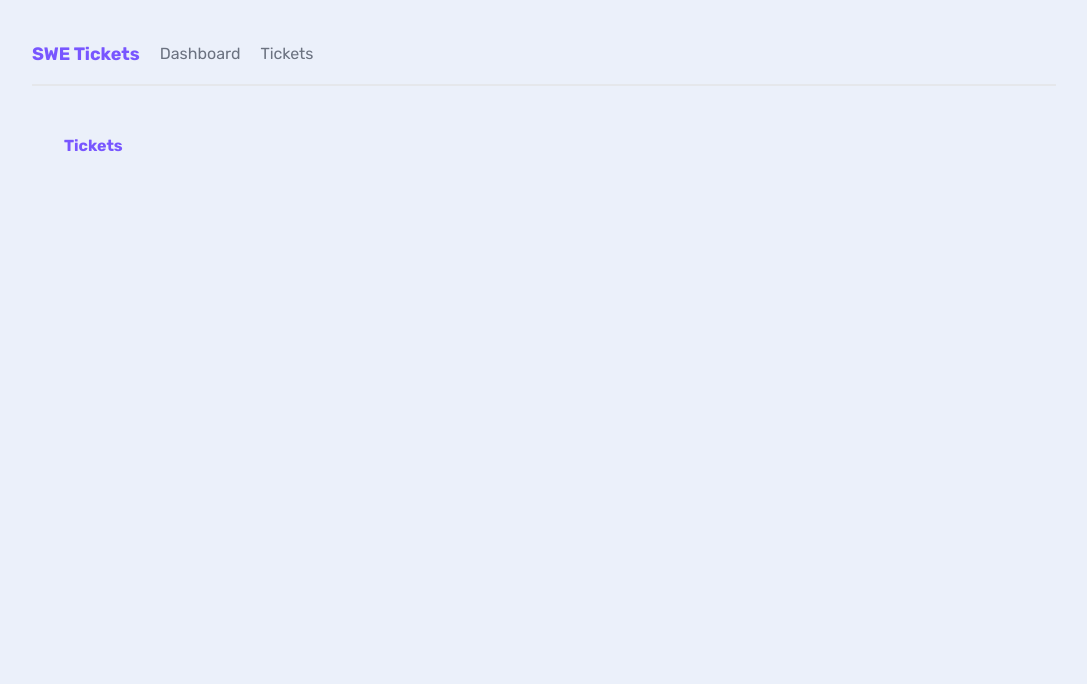
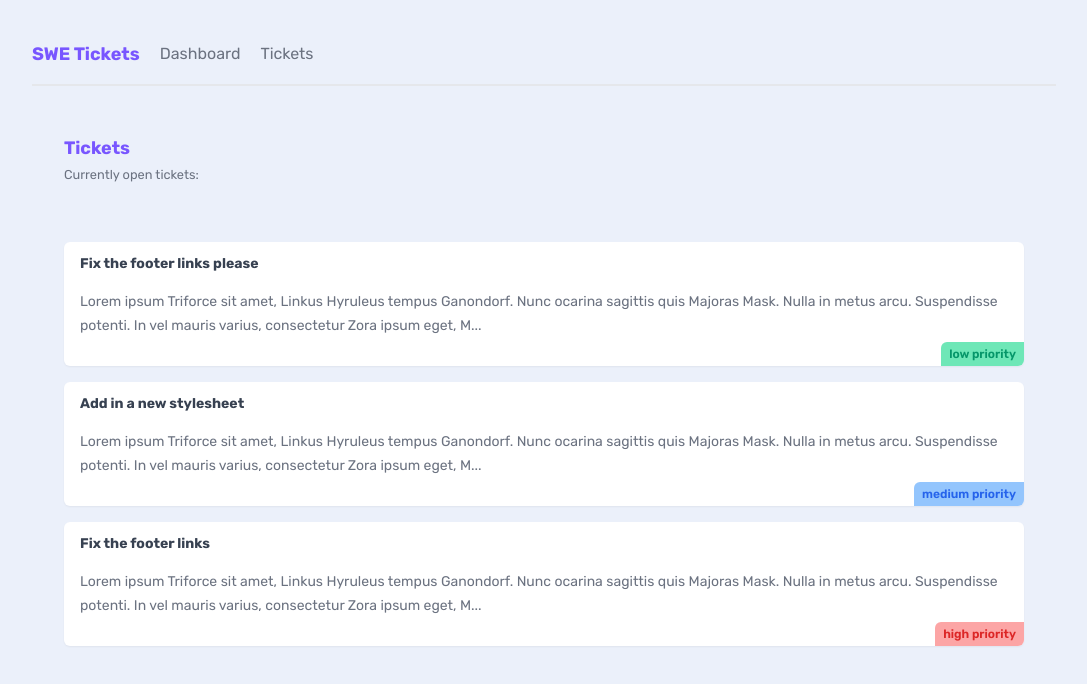
Before and after one commit to bryantjandra/swe_tickets, a Next.js app: page /tickets in a window 1280 px wide. Shown: the top 684 px of the page, without its empty margins (96-1183 px from the left). Built offline with nearby package versions, Linux system fonts and the light colour scheme; data requests are answered from the project's data file.

Commit message:
add fetch ticket feature

```diff
--- /dev/null
+++ b/app/tickets/TicketList.jsx
@@ -0,0 +1,28 @@
+async function getTickets() {
+  const response = await fetch("http://localhost:4000/tickets");
+  return response.json();
+}
+
+async function TicketList() {
+  const tickets = await getTickets();
+
+  return (
+    <>
+      {tickets.map((ticket) => (
+        <div key={ticket.id} className="card my-5">
+          <h3>{ticket.title}</h3>
+          <p>{ticket.body.slice(0, 200)}...</p>
+          <div className={`pill ${ticket.priority}`}>
+            {ticket.priority} priority
+          </div>
+        </div>
+      ))}
+
+      {tickets.length === 0 && (
+        <p className="text-center">There are no open tickets!</p>
+      )}
+    </>
+  );
+}
+
+export default TicketList;
--- a/app/tickets/page.jsx
+++ b/app/tickets/page.jsx
@@ -1,7 +1,18 @@
+import TicketList from "./TicketList";
+
 function Tickets() {
   return (
     <main>
-      <h2>Tickets</h2>
+      <nav>
+        <div>
+          <h2>Tickets</h2>
+          <p>
+            <small>Currently open tickets:</small>
+          </p>
+        </div>
+      </nav>
+
+      <TicketList />
     </main>
   );
 }
--- /dev/null
+++ b/data/db.json
@@ -0,0 +1,25 @@
+{
+  "tickets": [
+    {
+      "id": "1",
+      "title": "Fix the footer links please",
+      "body": "Lorem ipsum Triforce sit amet, Linkus Hyruleus tempus Ganondorf. Nunc ocarina sagittis quis Majoras Mask. Nulla in metus arcu. Suspendisse potenti. In vel mauris varius, consectetur Zora ipsum eget, Master Sword porttitor urna. Fusce elementum urna elit, eget eleifend velit consectetur eget. Integer vel lobortis ipsum, vitae auctor Ocarina of Time. Donec sed urna dapibus, interdum magna a, eleifend magna. Curabitur tincidunt enim a neque volutpat. Phasellus auctor magna vel nunc pretium, ut volutpat justo tristique. Pellentesque cursus convallis mauris, in tempus enim tincidunt vitae.",
+      "priority": "low",
+      "user_email": "mario@netninja.dev"
+    },
+    {
+      "id": "2",
+      "title": "Add in a new stylesheet",
+      "body": "Lorem ipsum Triforce sit amet, Linkus Hyruleus tempus Ganondorf. Nunc ocarina sagittis quis Majoras Mask. Nulla in metus arcu. Suspendisse potenti. In vel mauris varius, consectetur Zora ipsum eget, Master Sword porttitor urna. Fusce elementum urna elit, eget eleifend velit consectetur eget. Integer vel lobortis ipsum, vitae auctor Ocarina of Time. Donec sed urna dapibus, interdum magna a, eleifend magna. Curabitur tincidunt enim a neque volutpat. Phasellus auctor magna vel nunc pretium, ut volutpat justo tristique. Pellentesque cursus convallis mauris, in tempus enim tincidunt vitae.",
+      "priority": "medium",
+      "user_email": "mario@netninja.dev"
+    },
+    {
+      "id": "3",
+      "title": "Fix the footer links",
+      "body": "Lorem ipsum Triforce sit amet, Linkus Hyruleus tempus Ganondorf. Nunc ocarina sagittis quis Majoras Mask. Nulla in metus arcu. Suspendisse potenti. In vel mauris varius, consectetur Zora ipsum eget, Master Sword porttitor urna. Fusce elementum urna elit, eget eleifend velit consectetur eget. Integer vel lobortis ipsum, vitae auctor Ocarina of Time. Donec sed urna dapibus, interdum magna a, eleifend magna. Curabitur tincidunt enim a neque volutpat. Phasellus auctor magna vel nunc pretium, ut volutpat justo tristique. Pellentesque cursus convallis mauris, in tempus enim tincidunt vitae.",
+      "priority": "high",
+      "user_email": "peach@netninja.dev"
+    }
+  ]
+}
--- a/package.json
+++ b/package.json
@@ -12,6 +12,7 @@
     "autoprefixer": "10.4.20",
     "eslint": "9.16.0",
     "eslint-config-next": "15.0.3",
+    "json-server": "^1.0.0-beta.3",
     "next": "15.0.3",
     "postcss": "8.4.49",
     "react": "18.3.1",
```
Also changed, not shown: 1 other file (tests, documents, lock files or other folders).
